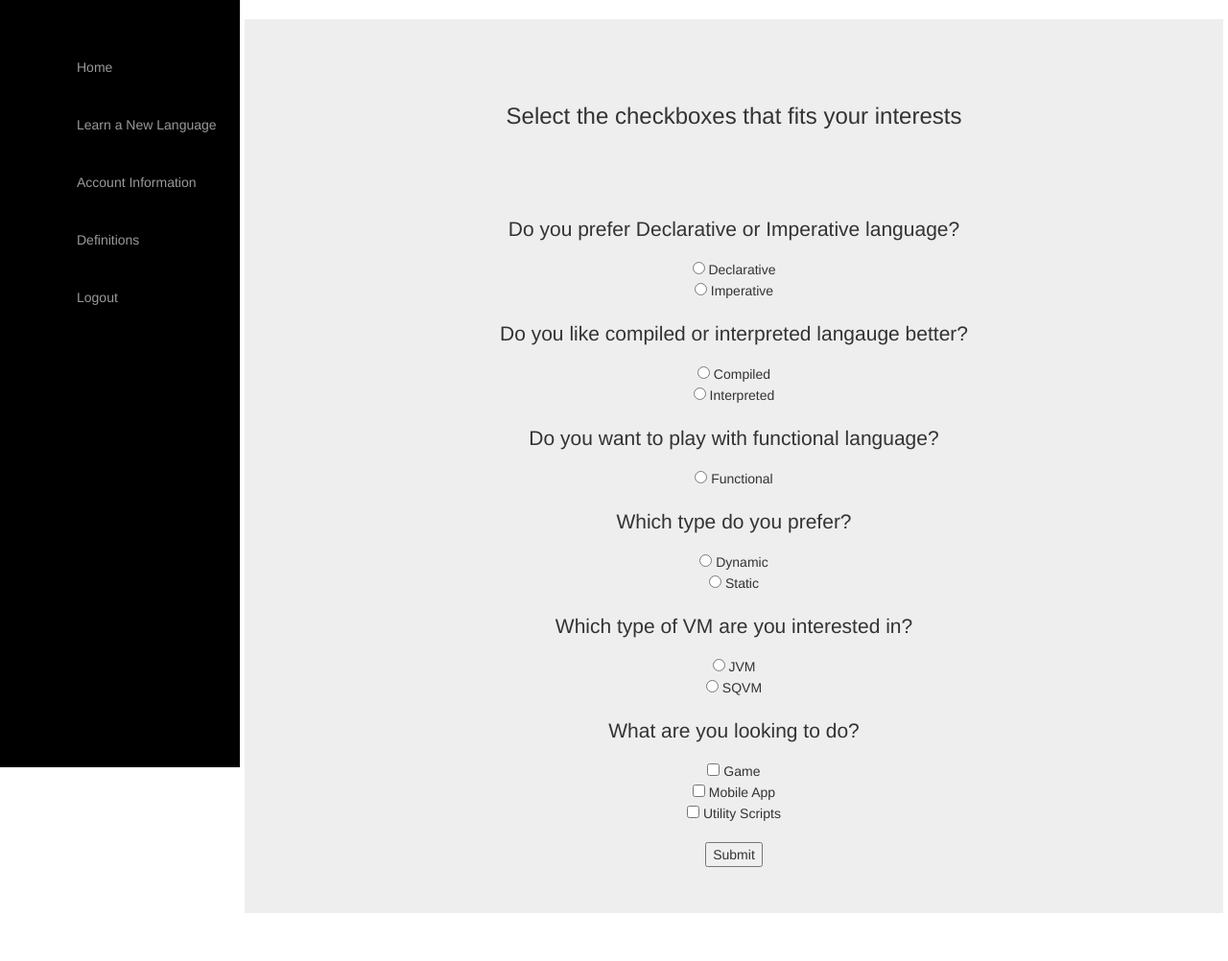
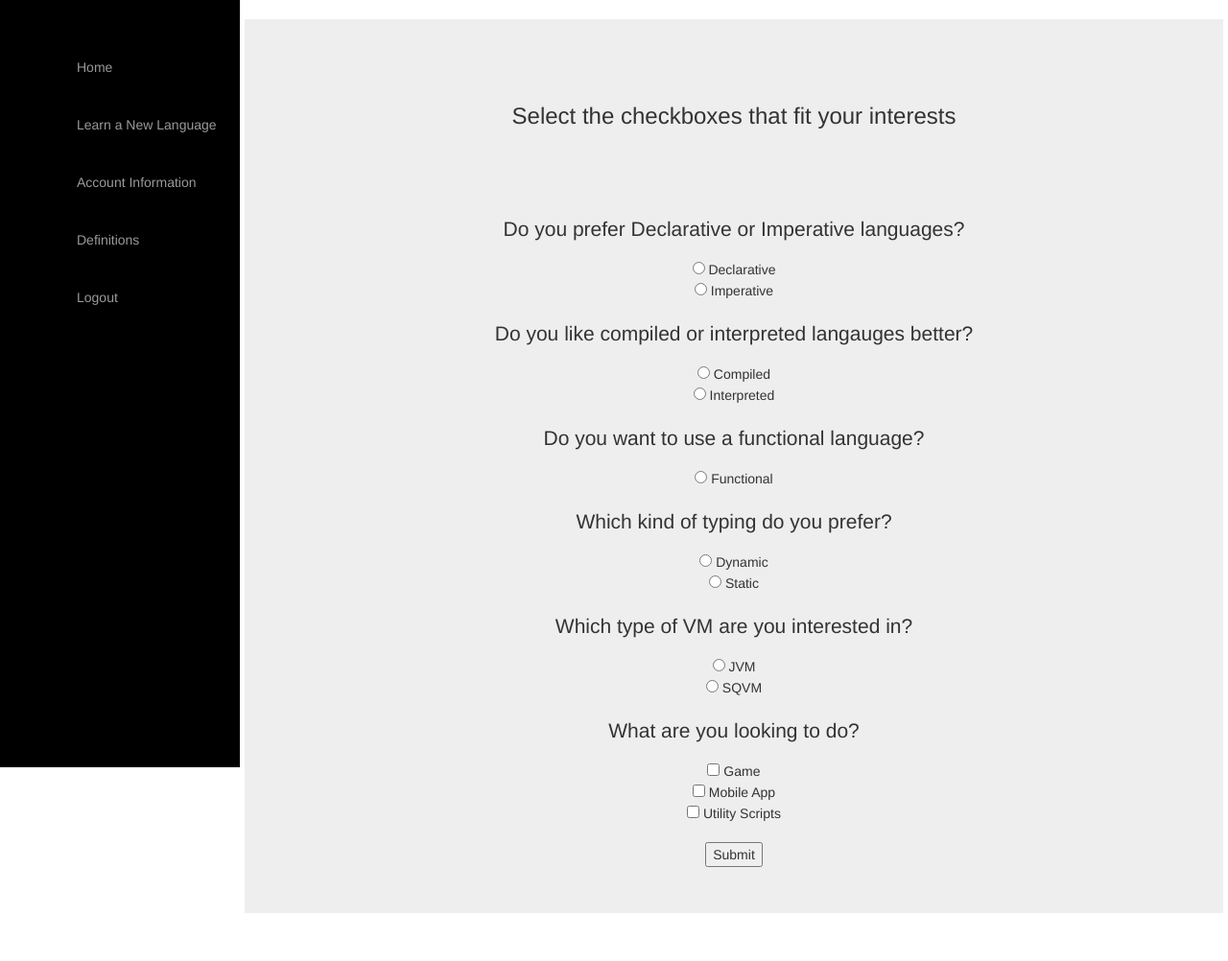
Before and after one commit to mzenzie/GenericHackathonProject, a Python web app: template template/learn.html in a window 1280 px wide. Shown: the whole page at 96% size. Run offline with Jinja, Linux system fonts and the light colour scheme; the template is opened without the code that fills it, so the values that code supplies are empty; some libraries are stand-ins or nearby versions.

Commit message:
the rest of everything

```diff
--- a/template/learn.html
+++ b/template/learn.html
@@ -73,25 +73,25 @@
                 <div class="jumbotron text-center" >
 		    <form method = "post" class = "container">
 		    <input type = "radio" Name = "Functional" Value = "NOFunctional" style = "display: none;" checked = "checked"/> <br>
-		    <h3> Select the checkboxes that fits your interests </h3> <br>
+		    <h3> Select the checkboxes that fit your interests </h3> <br>
 		     <input type = "checkbox" Name = "Usage_1" Value = "NO" style = "display: none;" checked = "checked"/> <br>
 		    <input type = "checkbox" Name = "Usage_2" Value = "NO" style = "display: none;" checked = "checked"/> <br>
 		    <input type = "checkbox" Name = "Usage_3" Value = "NO" style = "display: none;" checked = "checked"/> <br>
-		    <p> Do you prefer Declarative or Imperative language? </p>
+		    <p> Do you prefer Declarative or Imperative languages? </p>
 		    <input type = "radio" Name = "type" Value = "Declarative" d> Declarative <br>
 		    <input type = "radio" Name = "type" Value = "Imperative" d> Imperative <br>
 		    <input type = "radio" Name = "type" Value = "NO" style = "display: none;" checked = "checked"/> <br>
 
-		    <p> Do you like compiled or interpreted langauge better? </p>
+		    <p> Do you like compiled or interpreted langauges better? </p>
 		    <input type = "radio" Name = "process" Value  = "Compiled" d> Compiled <br>
 		    <input type = "radio" Name = "process" Value = "Interpreted" d> Interpreted <br>
 		    <input type = "radio" Name = "process" Value = "NO" style = "display: none;" checked = "checked"/> <br>
 
-		    <p> Do you want to play with functional language? </p>
+		    <p> Do you want to use a functional language? </p>
 		    <input type = "radio" Name = "Functional" Value = "Functional" > Functional <br>
 		    <input type = "radio" Name = "Functional" Value = "NOFunctional" style = "display: none;" checked = "checked"/> <br>
 
-		    <p> Which type do you prefer? </p>
+		    <p> Which kind of typing do you prefer? </p>
 		    <input type = "radio" Name = "typing" Value = "Dynamic"d> Dynamic <br>
 		    <input type = "radio" Name = "typing" Value = "Static" d> Static <br>
 		    <input type = "radio" Name = "typing" Value = "NO" style = "display: none;" checked = "checked"/> <br>
```
